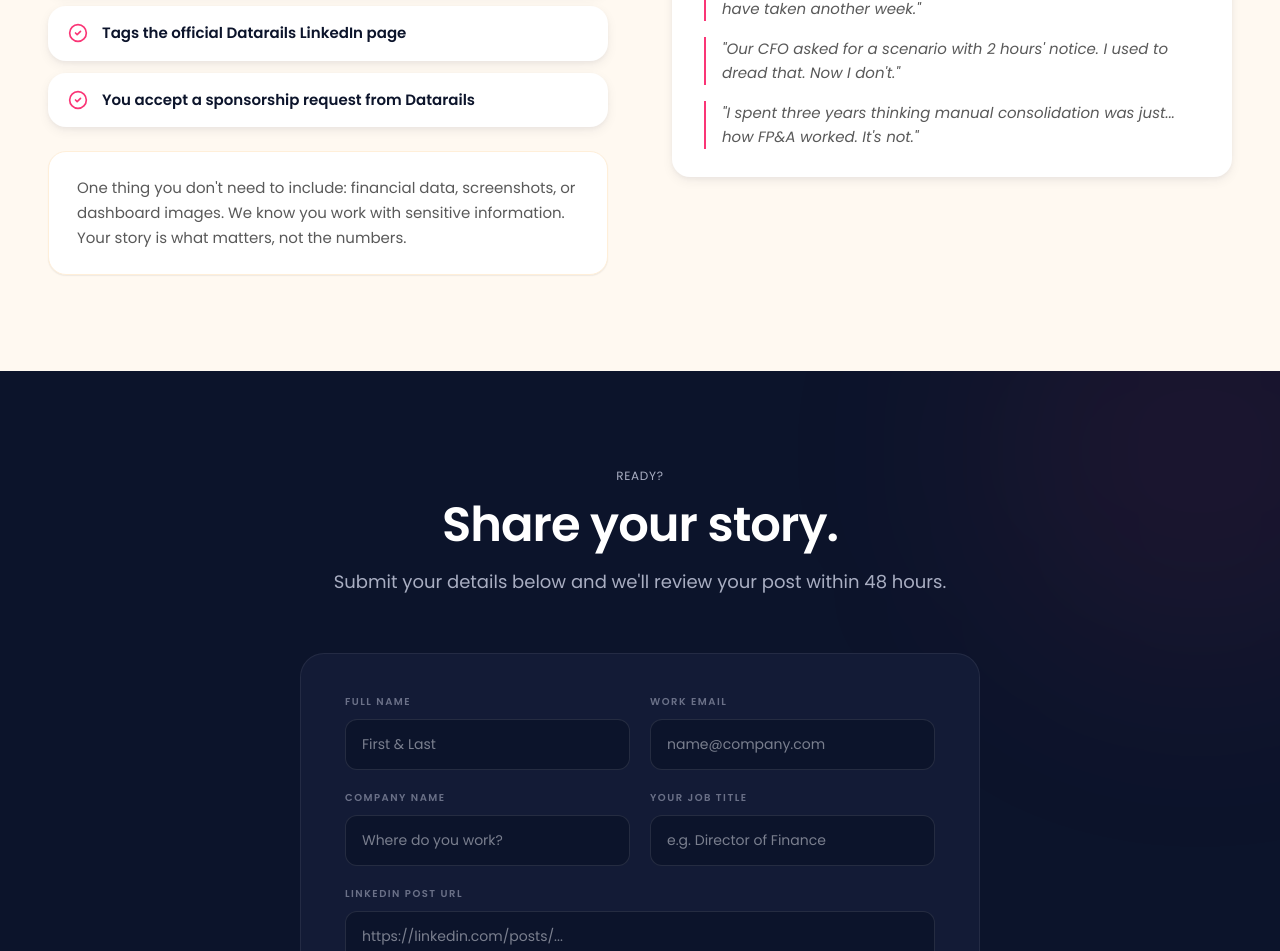
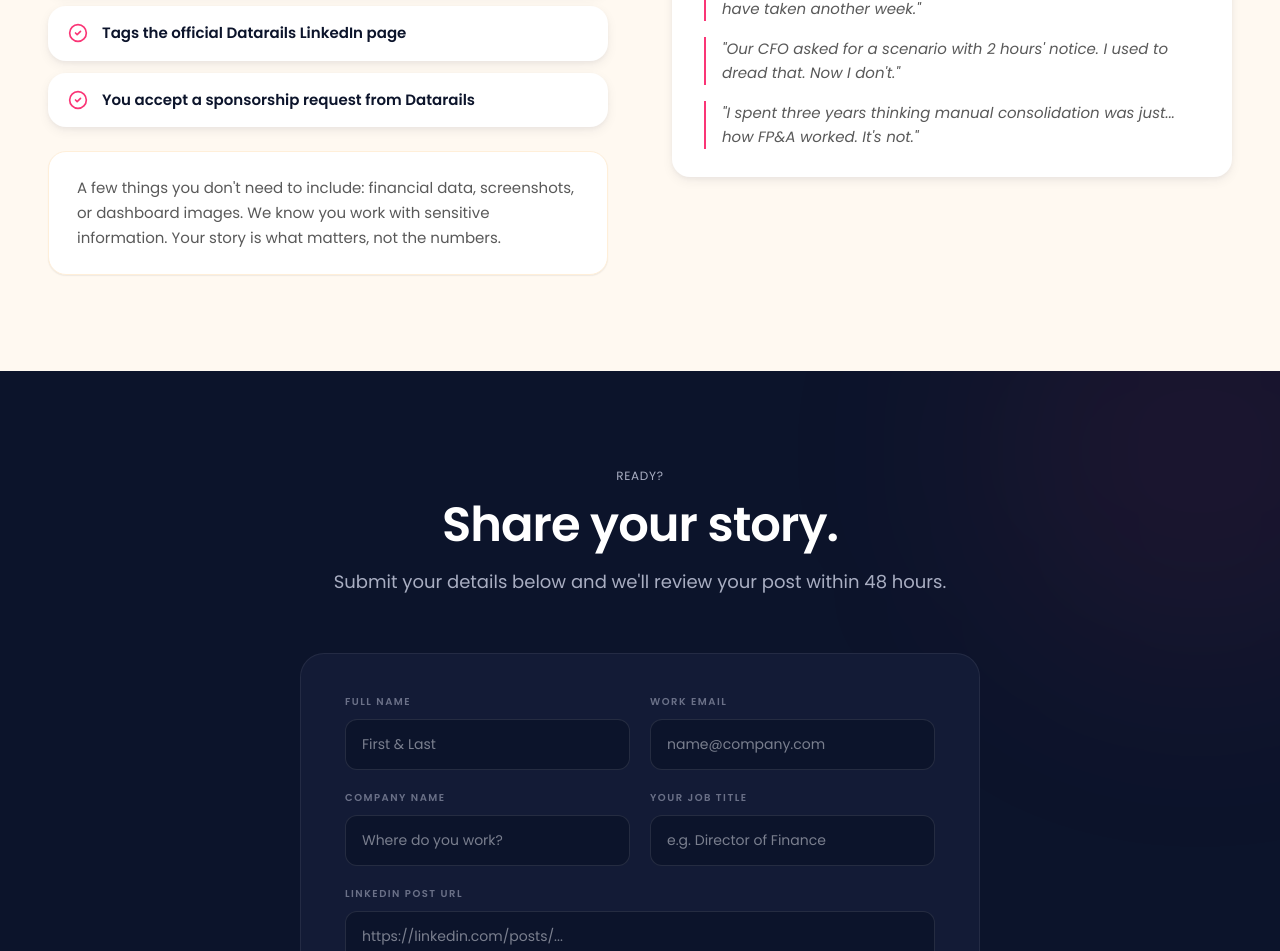
Before and after one commit to emydatarails/DatarailsAdvocacy, a React (Vite) app: page / in a window 1280 px wide. Shown: the part 3636-4587 px from the top of the page. Built offline with nearby package versions, Linux system fonts and the light colour scheme.

Commit message:
Fix note copy: 'One thing' -> 'A few things' since multiple items are listed

```diff
--- a/src/App.tsx
+++ b/src/App.tsx
@@ -508,7 +508,7 @@ export default function App() {
                   border: '1px solid #FFEFD9',
                 }}
               >
-                One thing you don't need to include: financial data, screenshots, or dashboard images.
+                A few things you don't need to include: financial data, screenshots, or dashboard images.
                 We know you work with sensitive information. Your story is what matters, not the numbers.
               </div>
             </div>
```
